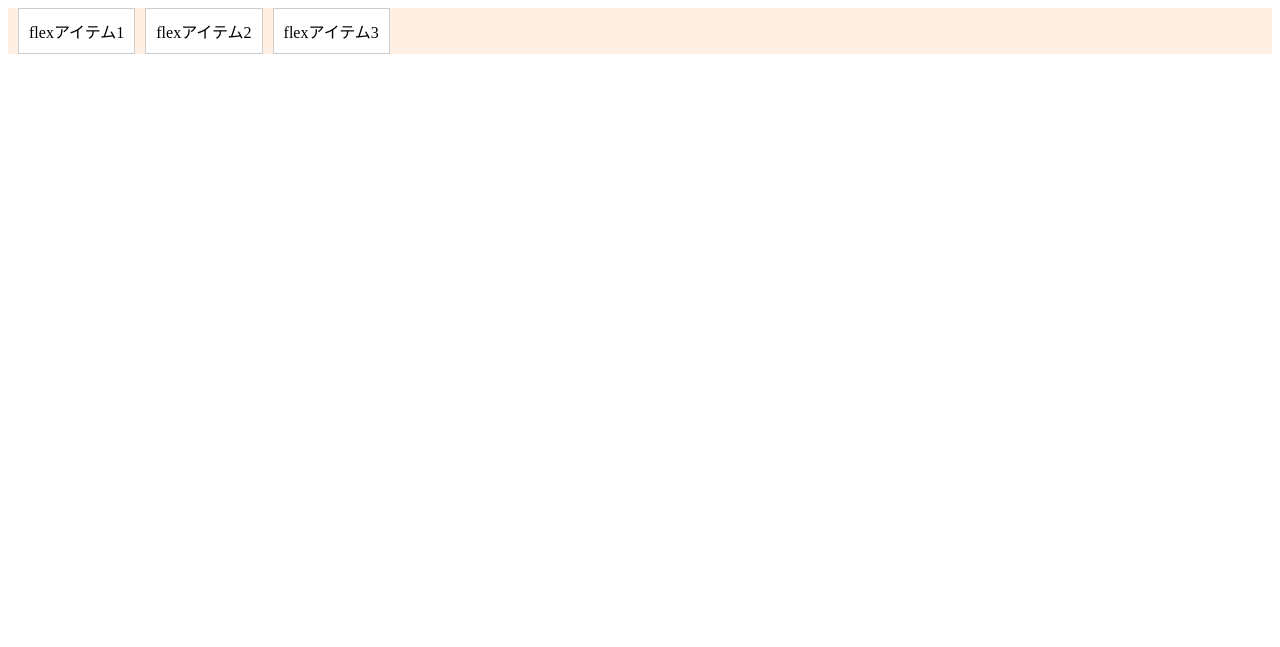
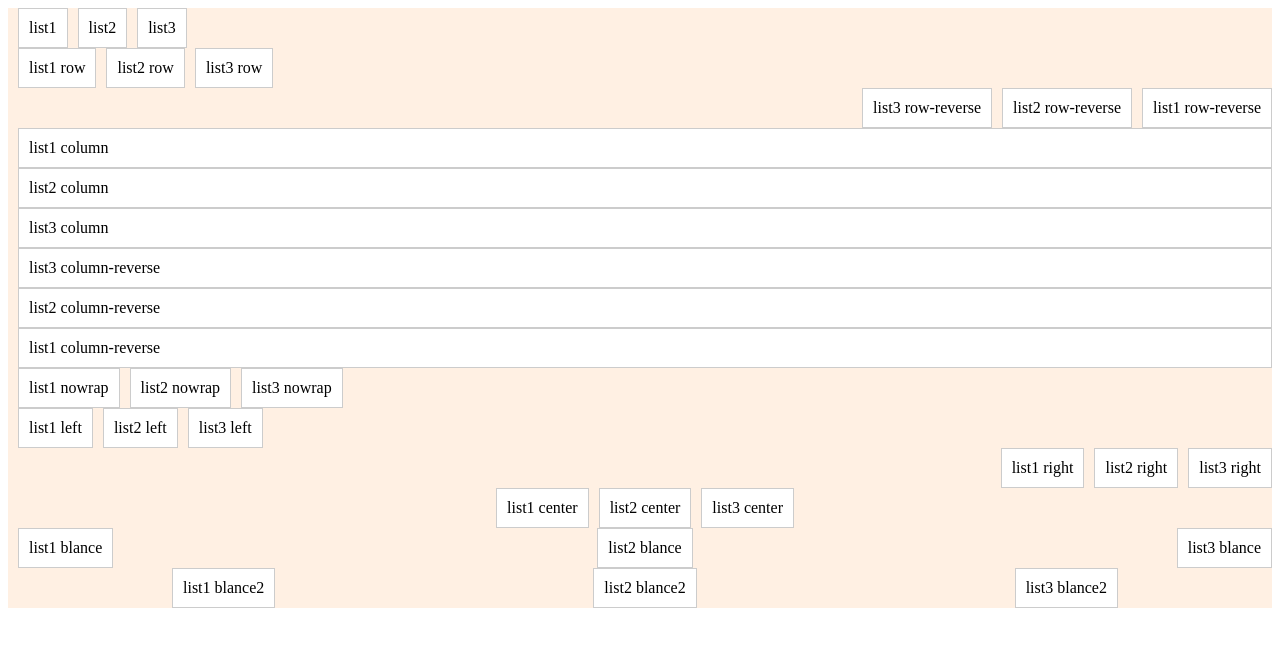
Before and after one commit to umanari145/css, a PHP site: page /flex.html in a window 1280 px wide. Shown: the top 647 px of the page. Run offline with PHP 8.4, Linux system fonts and the light colour scheme.

Commit message:
カラムの並び方などについて

```diff
--- a/flex.html
+++ b/flex.html
@@ -5,9 +5,84 @@
     <link rel="stylesheet" href="style.css">
     <body>
         <div class="flex-container">
-            <div class="flex-item">flexアイテム1</div>
-            <div class="flex-item">flexアイテム2</div>
-            <div class="flex-item">flexアイテム3</div>
+            <div class="flex-item">list1</div>
+            <div class="flex-item">list2</div>
+            <div class="flex-item">list3</div>
         </div>
+
+        <div class="flex-container row">
+            <div class="flex-item">list1 row</div>
+            <div class="flex-item">list2 row</div>
+            <div class="flex-item">list3 row</div>
+        </div>
+
+        <div class="flex-container row-reverse">
+            <div class="flex-item">list1 row-reverse</div>
+            <div class="flex-item">list2 row-reverse</div>
+            <div class="flex-item">list3 row-reverse</div>
+        </div>
+
+        <div class="flex-container column">
+            <div class="flex-item">list1 column</div>
+            <div class="flex-item">list2 column</div>
+            <div class="flex-item">list3 column</div>
+        </div>
+
+        <div class="flex-container column-reverse">
+            <div class="flex-item">list1 column-reverse</div>
+            <div class="flex-item">list2 column-reverse</div>
+            <div class="flex-item">list3 column-reverse</div>
+        </div>
+
+        <div class="flex-container nowrap">
+            <div class="flex-item">list1 nowrap</div>
+            <div class="flex-item">list2 nowrap</div>
+            <div class="flex-item">list3 nowrap</div>
+        </div>
+
+<!--
+        <div class="flex-container wrap">
+            <div class="flex-item">list1 wrap</div>
+            <div class="flex-item">list2 wrap</div>
+            <div class="flex-item">list3 wrap</div>
+        </div>
+
+        <div class="flex-container wrap-reverse">
+            <div class="flex-item">list1 wrap-reverse</div>
+            <div class="flex-item">list2 wrap-reverse</div>
+            <div class="flex-item">list3 wrap-reverse</div>
+        </div>
+-->
+
+        <div class="flex-container flex-left">
+            <div class="flex-item">list1 left</div>
+            <div class="flex-item">list2 left</div>
+            <div class="flex-item">list3 left</div>
+        </div>
+
+        <div class="flex-container flex-right">
+            <div class="flex-item">list1 right</div>
+            <div class="flex-item">list2 right</div>
+            <div class="flex-item">list3 right</div>
+        </div>
+
+        <div class="flex-container flex-center">
+            <div class="flex-item">list1 center</div>
+            <div class="flex-item">list2 center</div>
+            <div class="flex-item">list3 center</div>
+        </div>
+
+        <div class="flex-container flex-blance">
+            <div class="flex-item">list1 blance</div>
+            <div class="flex-item">list2 blance</div>
+            <div class="flex-item">list3 blance</div>
+        </div>
+
+        <div class="flex-container flex-blance2">
+            <div class="flex-item">list1 blance2</div>
+            <div class="flex-item">list2 blance2</div>
+            <div class="flex-item">list3 blance2</div>
+        </div>
+
     </body>
 </html>
--- a/style.css
+++ b/style.css
@@ -1,5 +1,4 @@
 @charset 'UTF-8';
-
 
 .flex-container{
   paddgin:10px 0;
@@ -14,3 +13,51 @@
   border:1px solid #ccc;
   background: #fff;
 }
+
+.row{
+  flex-direction:row;
+}
+
+.row-reverse{
+  flex-direction:row-reverse;
+}
+
+.column{
+  flex-direction:column;
+}
+
+.column-reverse{
+  flex-direction:column-reverse;
+}
+
+.nowrap{
+  flex-wrap:nowrap;
+}
+
+.wrap{
+  flex-wrap:wrap;
+}
+
+.wrap-reverse{
+  flex-wrap:wrap-reverse;
+}
+
+.flex-left{
+  justify-content:flex-start;
+}
+
+.flex-right{
+  justify-content:flex-end;
+}
+
+.flex-center{
+  justify-content:center;
+}
+
+.flex-blance{
+  justify-content:space-between;
+}
+
+.flex-blance2{
+  justify-content:space-around;
+}
```
